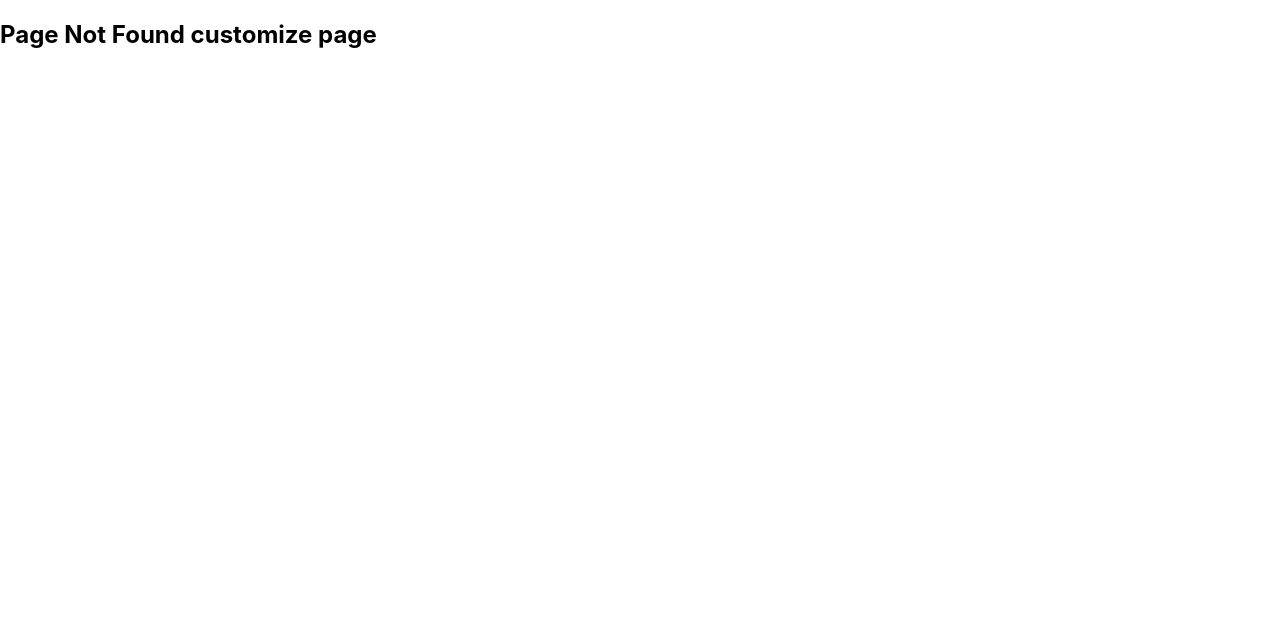
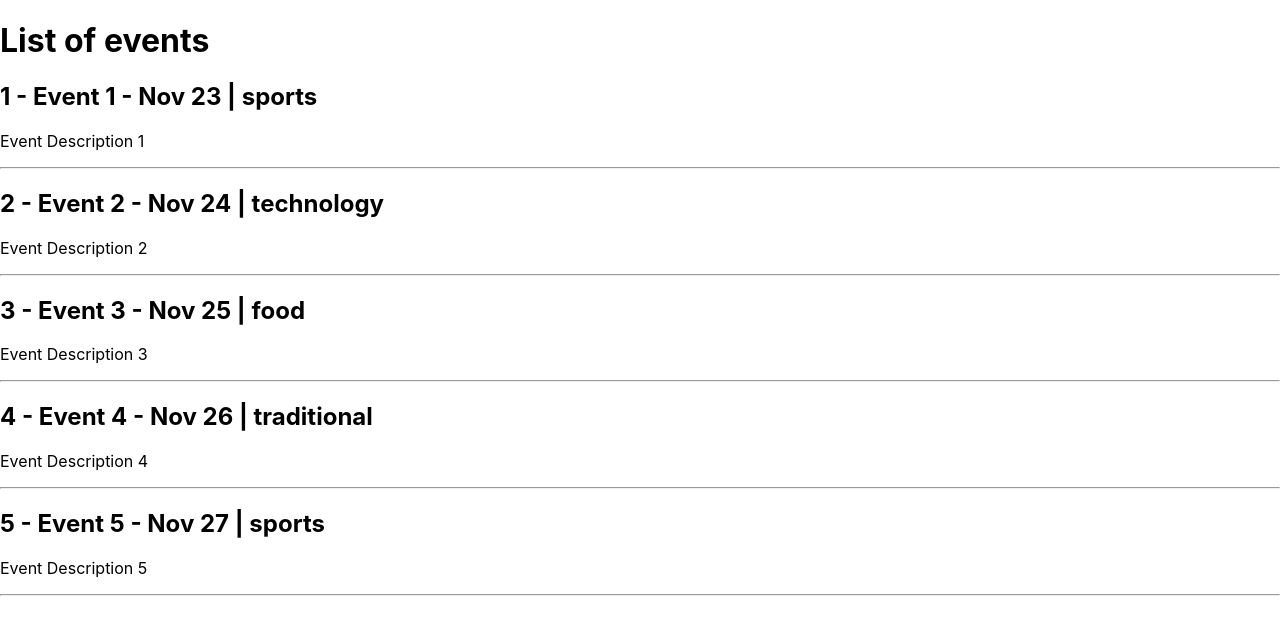
Before and after one commit to hungtp1996nd/next-js-app, a Next.js app: page /events in a window 1280 px wide. Before the commit this address had no page. Shown: the top 634 px of the page. Built offline with nearby package versions, Linux system fonts and the light colour scheme; data requests are answered from the project's data file.

Commit message:
pre-rendering + client side data fetching - building server side rendering with events list

```diff
--- a/db.json
+++ b/db.json
@@ -50,5 +50,42 @@
     "likes": 100,
     "followers": 20,
     "following": 50
-  }
+  },
+  "events": [
+    {
+      "id": 1,
+      "title": "Event 1",
+      "category": "sports",
+      "description": "Event Description 1",
+      "date": "Nov 23"
+    },
+    {
+      "id": 2,
+      "title": "Event 2",
+      "category": "technology",
+      "description": "Event Description 2",
+      "date": "Nov 24"
+    },
+    {
+      "id": 3,
+      "title": "Event 3",
+      "category": "food",
+      "description": "Event Description 3",
+      "date": "Nov 25"
+    },
+    {
+      "id": 4,
+      "title": "Event 4",
+      "category": "traditional",
+      "description": "Event Description 4",
+      "date": "Nov 26"
+    },
+    {
+      "id": 5,
+      "title": "Event 5",
+      "category": "sports",
+      "description": "Event Description 5",
+      "date": "Nov 27"
+    }
+  ]
 }
--- /dev/null
+++ b/pages/events.js
@@ -0,0 +1,31 @@
+const Events = ({ events }) => {
+  return (
+    <div>
+      <h1>List of events</h1>
+      {
+        events?.map(event => {
+          return (
+            <div key={event.id}>
+              <h2>{event.id} - {event.title} - {event.date} | {event.category}</h2>
+              <p>{event.description}</p>
+              <hr/>
+            </div>
+          )
+        })
+      }
+    </div>
+  )
+}
+
+export default Events
+
+export async function getServerSideProps() {
+  const response = await fetch('http://localhost:4000/events')
+  const events = await response.json()
+
+  return {
+    props: {
+      events,
+    }
+  }
+}
```
